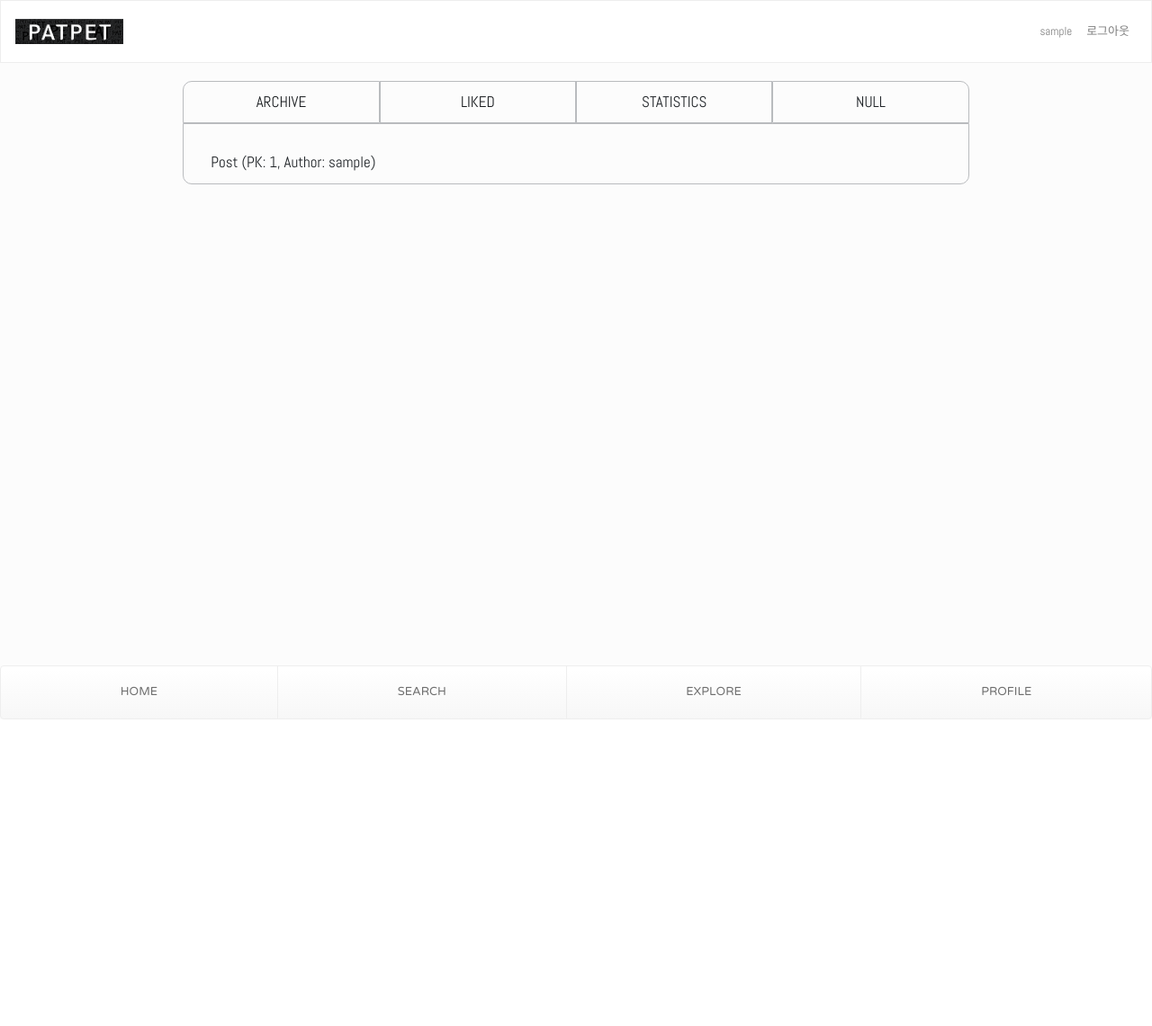
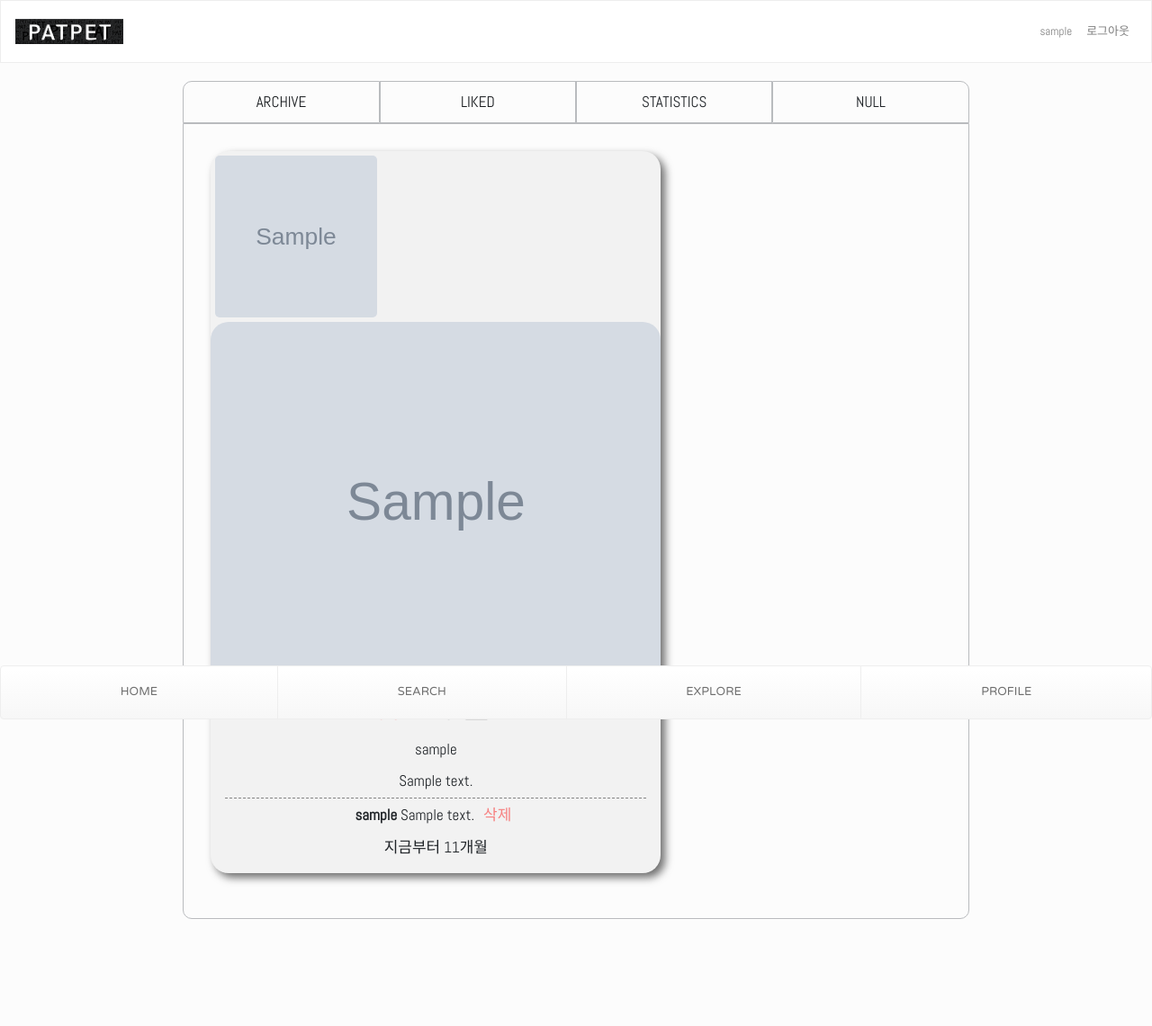
Before and after one commit to pirogramming/patpet, a Django app: page /accounts/setting/all_liked/ in a window 1280 px wide. Shown: the whole page at 90% size. Before the commit the page ends 800 px from the top, so only its background shows below. Run offline with Django 3.2, Linux system fonts and the light colour scheme; a user stored in the database is signed in; tables that the repository leaves empty hold one stand-in row (values such as "Sample post"); grey boxes marked "Sample" are stand-in pictures; some libraries are stand-ins or nearby versions; some web fonts are replaced.

```diff
--- a/accounts/templates/accounts/arc_setting.html
+++ b/accounts/templates/accounts/arc_setting.html
@@ -32,7 +32,7 @@
             <li class="arc-list">
                 <a href="{% url 'accounts:arc_all' pk=each_arc.id%}" class="arc-name">{{ each_arc.archive }}</a>
                 <a href="{% url 'accounts:archive_edit' pk=each_arc.id%}" class="fas fa-edit"></a>
-                <a href="{% url 'accounts:archive_delete' pk=each_arc.id %}" class="fas fa-trash"></a>
+                <a onclick="return confirm('ARE YOU SURE?')" href="{% url 'accounts:archive_delete' pk=each_arc.id %}" class="fas fa-trash"></a>
             </li>
         {% endfor %}
     </ul>
--- a/accounts/templates/accounts/liked_all.html
+++ b/accounts/templates/accounts/liked_all.html
@@ -1,8 +1,119 @@
+<style>
+    .aaa {
+        width: 100%;
+        text-align: center;
+        vertical-align: middle;
+    }
+    .arc-photo-con {
+        margin-left: auto;
+        margin-right: auto;
+        width: 100%;
+        {#padding-left: 3%;#}
+        {#padding-right: 3%;#}
+
+
+    }
+    .arc-photo {
+        width: 180px;
+        height: 180px;
+        object-fit: cover;
+        border-radius: 5px;
+        margin: 5px;
+        float: left;
+    }
+    .popup_post_detail {
+        width: 500px;
+    }
+</style>
+
+
 {% extends "accounts/main_setting.html" %}
 {% load static %}
 {% load humanize %}
 {% block setting %}
+
+    <div class="aaa">
+    <div class="arc-photo-con">
     {% for each_post in all_post %}
-        {{ each_post }}
+        <a class="A{{ each_post.id }}_open">
+            <img class="arc-photo" src="{{ each_post.photo.url }}" alt="photo">
+        </a>
+
+
+            <section id="A{{ each_post.id }}" class="popup_post_detail posting">
+                        {% if each_post.photo %}
+                <img src="{{ each_post.photo.url }}" class="posting_img overfit" style="width: 100%;height: 400px;" /><br/>
+                {% endif %}
+                <div class="posting_txt">
+                    <div class="bar">
+                        {% if each_post in like_post %}
+                            <i class=""><a href="{% url 'my_profile:like_post' each_post.id %}" class="fas fa-paw posting_like fa-2x like_button2"></a></i>
+                        {% else %}
+                            <i class=""><a href="{% url 'my_profile:like_post' each_post.id %}" class="fas fa-paw posting_like fa-2x like_button"></a></i>
+                        {% endif %}                        <i class="far fa-comments posting_like fa-2x posting_like_c" onclick="comment_input()"></i>
+                        <i class="far fa-save posting_like fa-2x"></i>
+                    {% if each_post.user.id == request.user.id %}
+                        <span class="edit_and_delete">
+                            <button type="button" class="btn btn-outline-danger"><a href="{% url "my_profile:post_edit" each_post.id %}" class="edit">수정</a></button>
+                            <form class="delete" action="{% url "my_profile:post_delete" each_post.pk %}" method="post">
+                                {% csrf_token %}
+                                <button onclick="return confirm('정말 삭제하시겠어요?!!')" class="btn btn-outline-danger">삭제</button>
+                            </form>
+                        </span>
+                    {% endif %}
+
+                    </div>
+                    <p class="user_id">{{ each_post.author }}</p>
+                    <p class="posting_cont">{{ each_post.content }}</p>
+                    <!--댓글 보여주기-->
+                    <div class="comment">
+                        {% for comment in each_post.comment_set.all %}
+                        <div>
+                            <span class="comment-username"><strong>{{ comment.author }}</strong></span> {{ comment.content }}
+                            {% if user == comment.author %}
+                                <form action="{% url "my_profile:comment_delete" comment.pk %}" method="post" style="display: inline-block;margin-bottom: 0;">
+                                    {% csrf_token %}
+                                    <span><input type="submit" value="삭제" class="button_c button_c_d" /></span>
+{#                                    <input type="hidden" name="path" value="{{ request.path }}" />#}
+                                </form>
+                            {% endif %}
+                        </div>
+                        {% endfor %}
+                    </div>
+                    <!--댓글 입력-->
+                   <form action="{% url 'my_profile:comment_new' pk=each_post.pk %}" method="POST" class="comment-form">
+                       {% csrf_token %}
+                       {{ comment_form }}
+                       <span><input type="submit" value="게시" class="button_c button_c_n" /></span>
+{#                        #}
+{#                       <input type="hidden" name="path" value="{{ request.path }}" />#}
+                   </form>
+                    <p>{{ each_post.created_at|naturaltime }}</p>
+
+                </div>
+
+                    </section>
+
+
+
+
+
+
     {% endfor %}
+    </div>
+    </div>
+
+<script src="https://code.jquery.com/jquery-3.3.1.slim.min.js"></script>
+<script src="https://cdn.jsdelivr.net/gh/vast-engineering/jquery-popup-overlay@2/jquery.popupoverlay.min.js"></script>
+<script>
+    {% for each_post in all_post %}
+    $('#A{{ each_post.id }}').popup({
+    pagecontainer: '#page',
+    escape: false
+    });
+    {% endfor %}
+    function comment_input() {
+            $('.comment-form').css('display', 'inline-block');
+    }
+</script>
 {% endblock %}
--- a/accounts/views.py
+++ b/accounts/views.py
@@ -275,6 +275,7 @@ def archive_delete(request, pk):
         arc.delete()
         return redirect('accounts:arc_setting')
 
+
 @login_required
 def arc_setting(request):
     arc = Archive.objects.filter(owner=request.user)
@@ -285,14 +286,25 @@ def arc_setting(request):
 def arc_all(request, pk):
     arc = get_object_or_404(Archive, pk=pk)
     arc_post_all =  arc.saved.all()
+    like_post = request.user.liked.all()
+    arc = Archive.objects.filter(owner=request.user)
+    pk=int(pk)
+
+
     return render(request, 'accounts/archive_all.html', {
         'all_post':arc_post_all,
+        'like_post': like_post,
+        'all_arc':arc,
+        'pk':pk,
     })
 
 @login_required
 def liked_all(request):
     liked_post_all = request.user.liked.all()
+    like_post = request.user.liked.all()
+
     return render(request, 'accounts/liked_all.html', {
+        'like_post': like_post,
         'all_post': liked_post_all,
     })
 
--- a/my_profile/urls.py
+++ b/my_profile/urls.py
@@ -12,4 +12,5 @@ urlpatterns = [
     re_path(r'^(?P<pk>\d+)/comment/delete/$', views.comment_delete, name='comment_delete'),
     re_path(r'^(?P<pk>\d+)/post/like/$', views.like_post, name='like_post'),
     path('<post_id>/<arc_id>/post/arc/', views.arc_add, name='arc_add'),
+    path('arc_relocate/<post_id>/<arc_id>/<target_id>/', views.arc_relocate, name='arc_relocate')
 ]
```
Also changed, not shown: accounts/templates/accounts/archive_all.html (+32 -2 lines), my_profile/views.py (+10 -0 lines).
